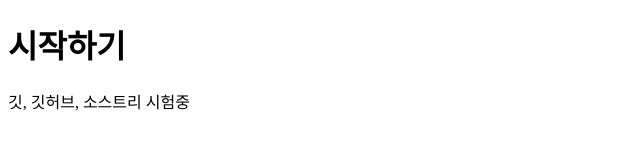
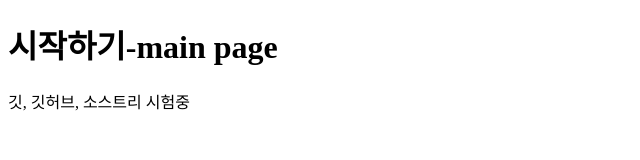
Before and after one commit to hj-shin-github/git-ex-shin, a plain HTML site: page index.html in a window 1280 px wide. Shown: the whole page, without its empty margins (0-640 px from the left). Drawn offline with Linux system fonts and the light colour scheme.

Commit message:
메인 페이지 생성

```diff
--- a/index.html
+++ b/index.html
@@ -7,7 +7,7 @@
     <title>Document</title>
 </head>
 <body>
-    <h1>시작하기</h1>
+    <h1>시작하기-main page</h1>
     <div> 깃, 깃허브, 소스트리 시험중</div>
 
 </body>
```
